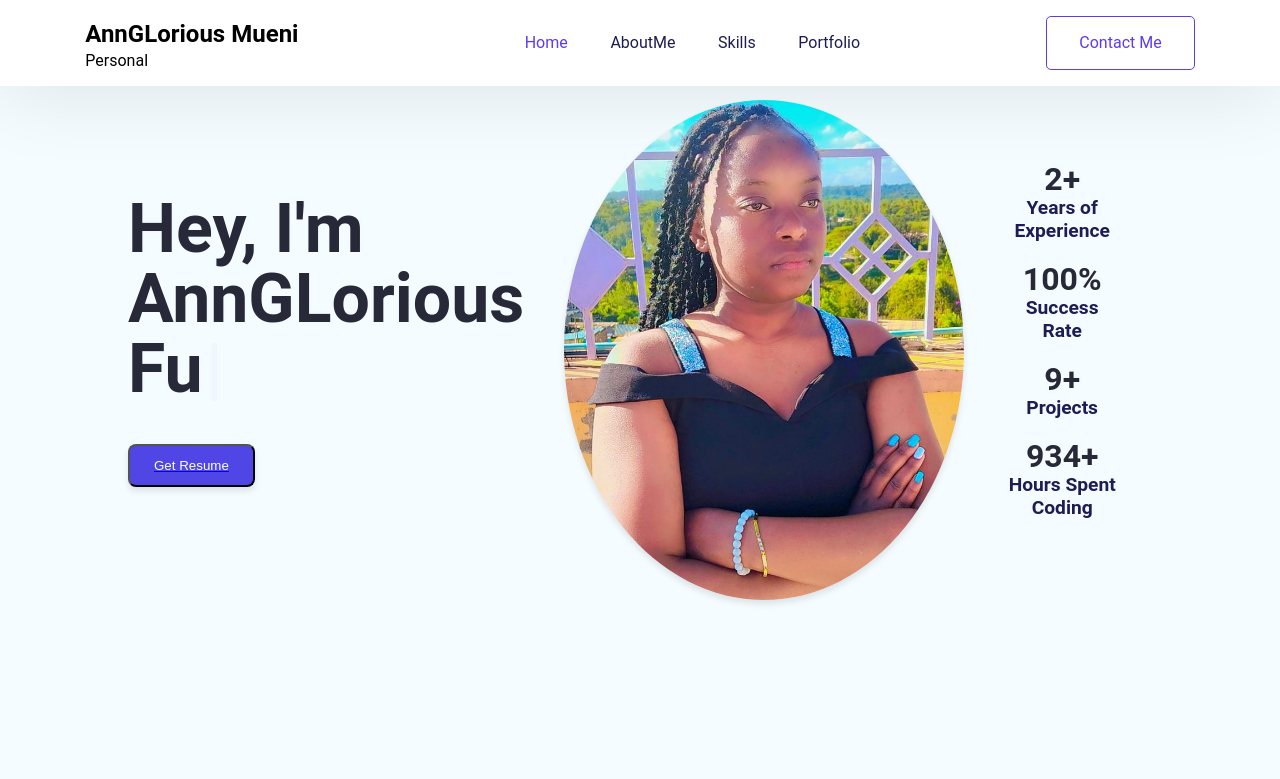
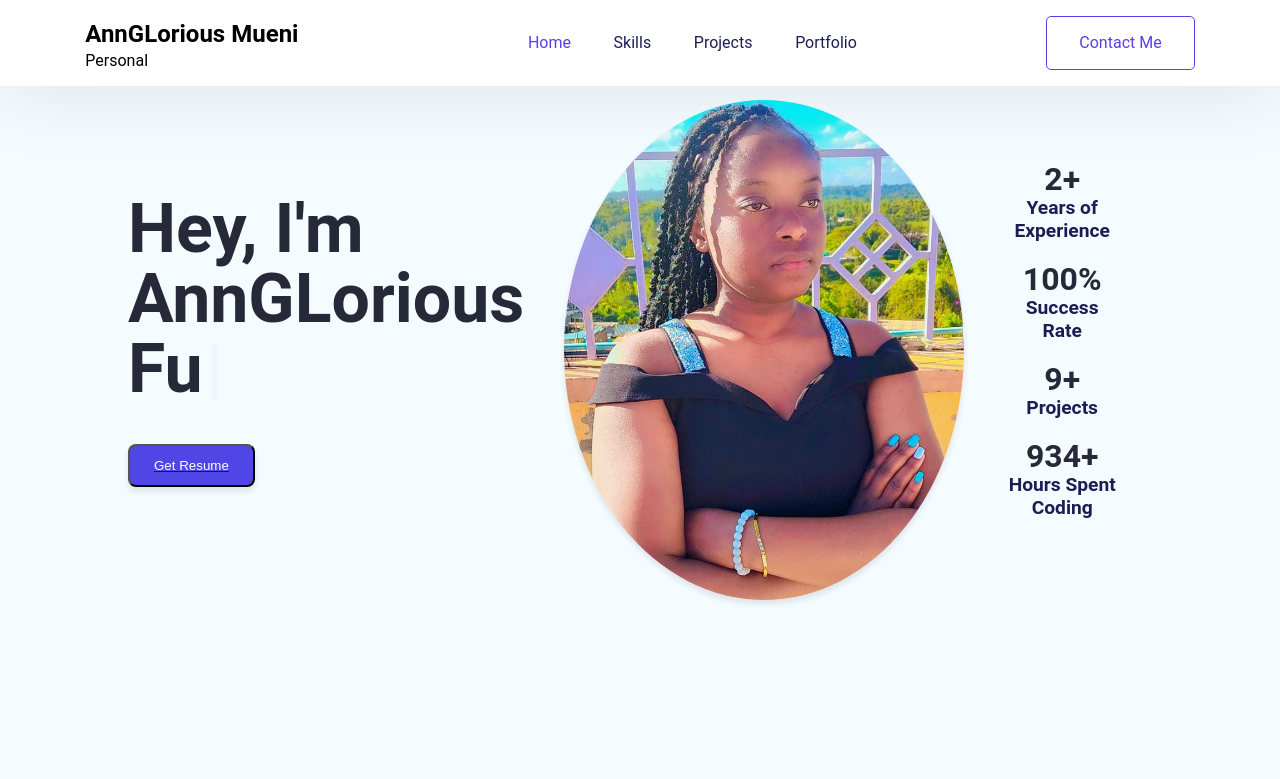
Before and after one commit to ANNGLORIOUS/my-portfolio, a React (Create React App) app: page / in a window 1280 px wide. Shown: the top 779 px of the page. Built offline with nearby package versions, Linux system fonts and the light colour scheme.

Commit message:
updated the navbar

```diff
--- a/package.json
+++ b/package.json
@@ -15,7 +15,7 @@
     "react-dom": "^18.3.1",
     "react-multi-carousel": "^2.8.5",
     "react-on-screen": "^2.1.1",
-    "react-router-dom": "^6.27.0",
+    "react-router-dom": "^6.29.0",
     "react-scripts": "5.0.1",
     "react-scroll": "^1.9.0",
     "react-simple-typewriter": "^5.0.1",
--- a/src/components/Navbar.js
+++ b/src/components/Navbar.js
@@ -12,23 +12,20 @@ function Navbar() {
     setNavActive(false);
   };
 
-  // Add a resize listener with debouncing to avoid unnecessary renders
   useEffect(() => {
     const handleResize = () => {
       if (window.innerWidth > 1200) {
-        setNavActive(false); // Close the menu if on larger screens
+        setNavActive(false);
       }
     };
 
-    // Debounce function to limit the number of calls to handleResize
     let resizeTimeout;
     const debouncedResize = () => {
       clearTimeout(resizeTimeout);
-      resizeTimeout = setTimeout(handleResize, 150); // Delay the resize handler
+      resizeTimeout = setTimeout(handleResize, 150);
     };
 
     window.addEventListener("resize", debouncedResize);
-
     return () => {
       window.removeEventListener("resize", debouncedResize);
     };
@@ -36,10 +33,8 @@ function Navbar() {
 
   return (
     <nav className={`navbar ${navActive ? "active" : ""}`}>
-      {/* ============== logo ============== */}
+      {/* ============== Logo ============== */}
       <div className="flex items-center gap-[10px]">
-
-
         <div className="leading-[20px]">
           <h2 className="text-xl text-smallTextColor font-[700]">
             AnnGLorious Mueni
@@ -49,7 +44,8 @@ function Navbar() {
           </p>
         </div>
       </div>
-      {/* =========== logo end ===========  */}
+
+      {/* ============== Hamburger Menu Button ============== */}
       <button
         className={`nav__hamburger ${navActive ? "active" : ""}`}
         onClick={toggleNav}
@@ -59,6 +55,8 @@ function Navbar() {
         <span className="nav__hamburger__line"></span>
         <span className="nav__hamburger__line"></span>
       </button>
+
+      {/* ============== Navigation Links ============== */}
       <div className={`navbar--items ${navActive ? "active" : ""}`}>
         <ul>
           <li>
@@ -83,21 +81,7 @@ function Navbar() {
               smooth={true}
               offset={-70}
               duration={500}
-              to="MyPortfolio"
-              className="navbar--content"
-            >
-              AboutMe
-            </Link>
-          </li>
-          <li>
-            <Link
-              onClick={closeMenu}
-              activeClass="navbar--active-content"
-              spy={true}
-              smooth={true}
-              offset={-70}
-              duration={500}
-              to="AboutMe"
+              to="skillsSection"  // Updated Skills Section ID
               className="navbar--content"
             >
               Skills
@@ -111,7 +95,21 @@ function Navbar() {
               smooth={true}
               offset={-70}
               duration={500}
-              to="testimonial"
+              to="projectsSection"  // Updated Projects Section ID
+              className="navbar--content"
+            >
+              Projects
+            </Link>
+          </li>
+          <li>
+            <Link
+              onClick={closeMenu}
+              activeClass="navbar--active-content"
+              spy={true}
+              smooth={true}
+              offset={-70}
+              duration={500}
+              to="portfolioSection"  // If needed for Portfolio
               className="navbar--content"
             >
               Portfolio
@@ -119,6 +117,8 @@ function Navbar() {
           </li>
         </ul>
       </div>
+
+      {/* ============== Contact Me Button ============== */}
       <Link
         onClick={closeMenu}
         activeClass="navbar--active-content"
@@ -126,7 +126,7 @@ function Navbar() {
         smooth={true}
         offset={-70}
         duration={500}
-        to="Contact"
+        to="contactSection"  // Updated Contact Section ID
         className="btn btn-outline-primary"
       >
         Contact Me
```
Also changed, not shown: 1 other file (tests, documents, lock files or other folders).
